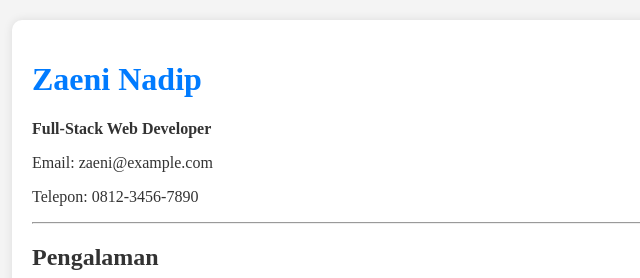
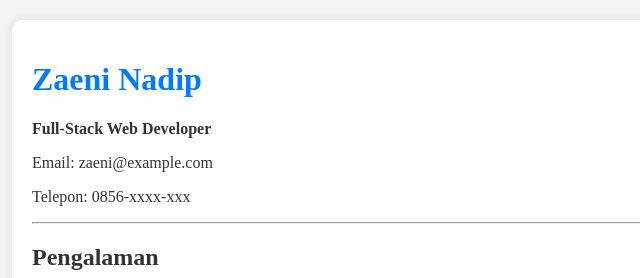
Before and after one commit to Zaeni-Ndf/cv-zaeni, a plain HTML site: page index.html in a window 1280 px wide. Shown: the top 278 px of the page, 208-848 px from the left. Drawn offline with Linux system fonts and the light colour scheme.

Commit message:
index.html

```diff
--- a/index.html
+++ b/index.html
@@ -11,7 +11,7 @@
         <h1>Zaeni Nadip</h1>
         <p><strong>Full-Stack Web Developer</strong></p>
         <p>Email: zaeni@example.com</p>
-        <p>Telepon: 0812-3456-7890</p>
+        <p>Telepon: 0856-xxxx-xxx</p>
         <hr>
         <h2>Pengalaman</h2>
         <ul>
```
